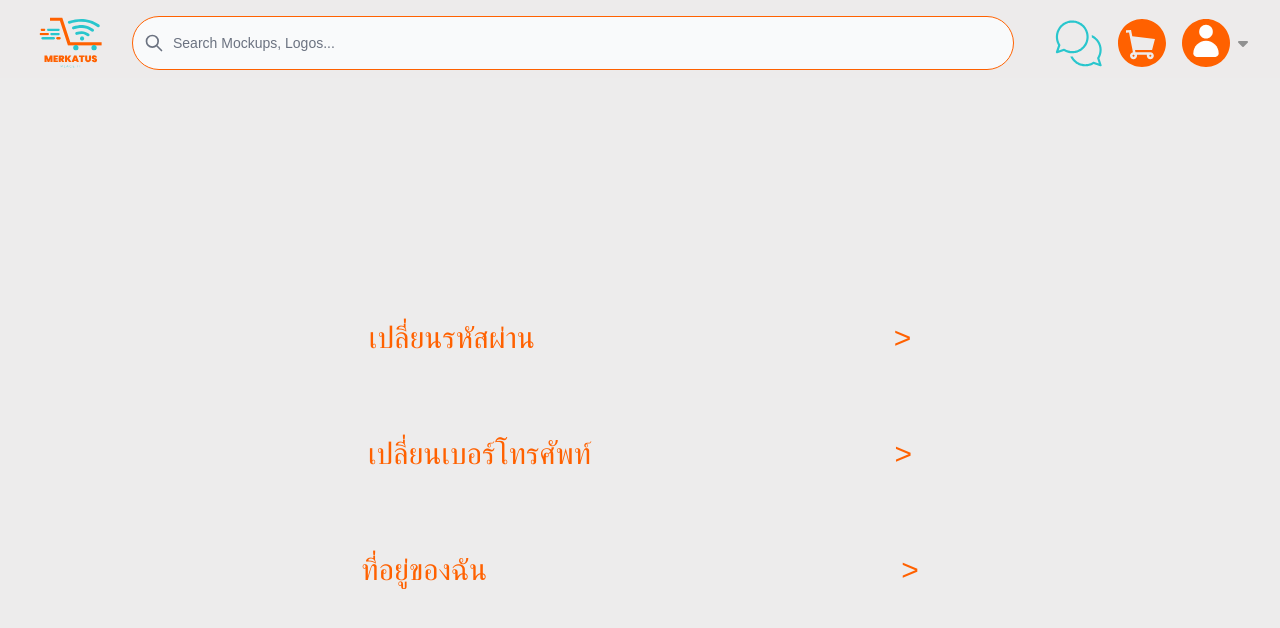
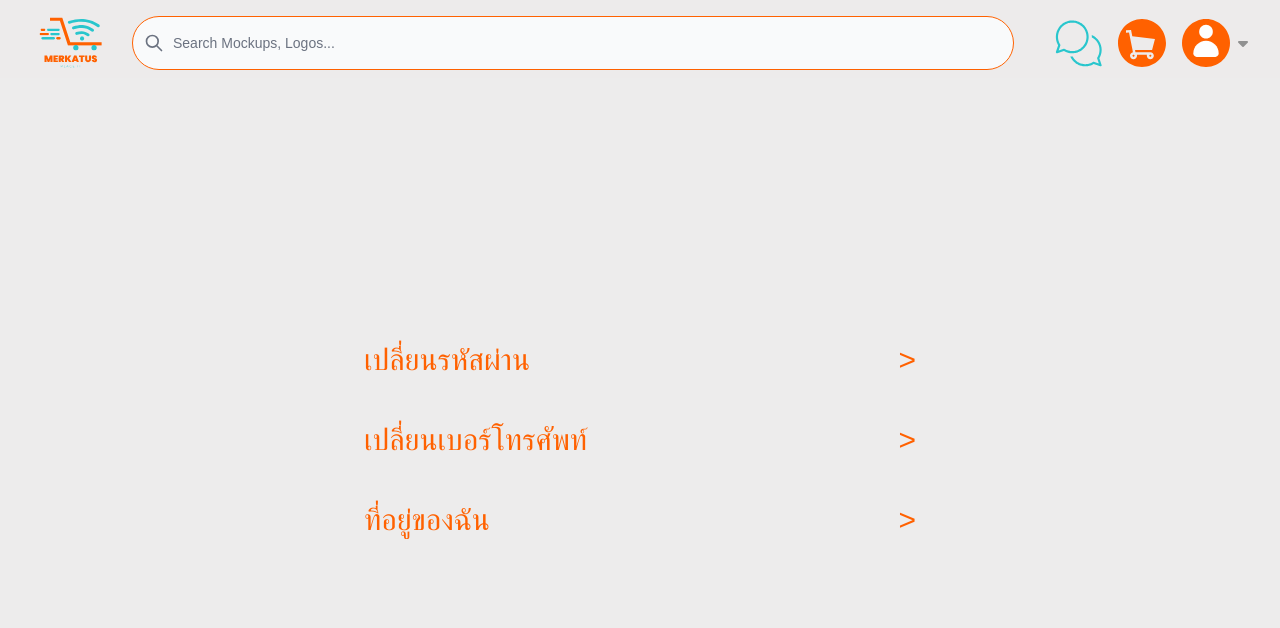
Before and after one commit to natbabo1/CC12-Merkatus-web-app, a React (Create React App) app: page /setting in a window 1280 px wide. Shown: the top 628 px of the page. Built offline with nearby package versions, Linux system fonts and the light colour scheme.

Commit message:
feat:UI setting page

```diff
--- a/src/pages/SettingPage.js
+++ b/src/pages/SettingPage.js
@@ -2,17 +2,18 @@ import React from "react";
 
 function SettingPage() {
   return (
-    <div className="w-full text-center text-vivid-orange text-3xl">
-      <div>
-        <h1 className="mt-80 mb-20">
-          เปลี่ยนรหัสผ่านㅤㅤㅤㅤㅤㅤㅤㅤㅤㅤㅤㅤㅤ>
-        </h1>
+    <div className="w-full flex flex-col items-center mt-80 text-center text-vivid-orange text-3xl">
+      <div className="flex justify-between items-center px-3 w-full max-w-xl h-20 cursor-pointer hover:text-mermaid-net">
+        <h1 className="">เปลี่ยนรหัสผ่าน</h1>
+        <h1 className="">{">"}</h1>
       </div>
-      <div>
-        <h1 className="mb-20">เปลี่ยนเบอร์โทรศัพท์ㅤㅤㅤㅤㅤㅤㅤㅤㅤㅤㅤ></h1>
+      <div className="flex justify-between items-center px-3 w-full max-w-xl h-20 cursor-pointer  hover:text-mermaid-net">
+        <h1 className="">เปลี่ยนเบอร์โทรศัพท์</h1>
+        <h1 className="">{">"}</h1>
       </div>
-      <div>
-        <h1>ที่อยู่ของฉันㅤㅤㅤㅤㅤㅤㅤㅤㅤㅤㅤㅤㅤㅤㅤ></h1>
+      <div className="flex justify-between items-center px-3 w-full max-w-xl h-20 cursor-pointer hover:text-mermaid-net">
+        <h1>ที่อยู่ของฉัน</h1>
+        <h1 className="">{">"}</h1>
       </div>
     </div>
   );
```
